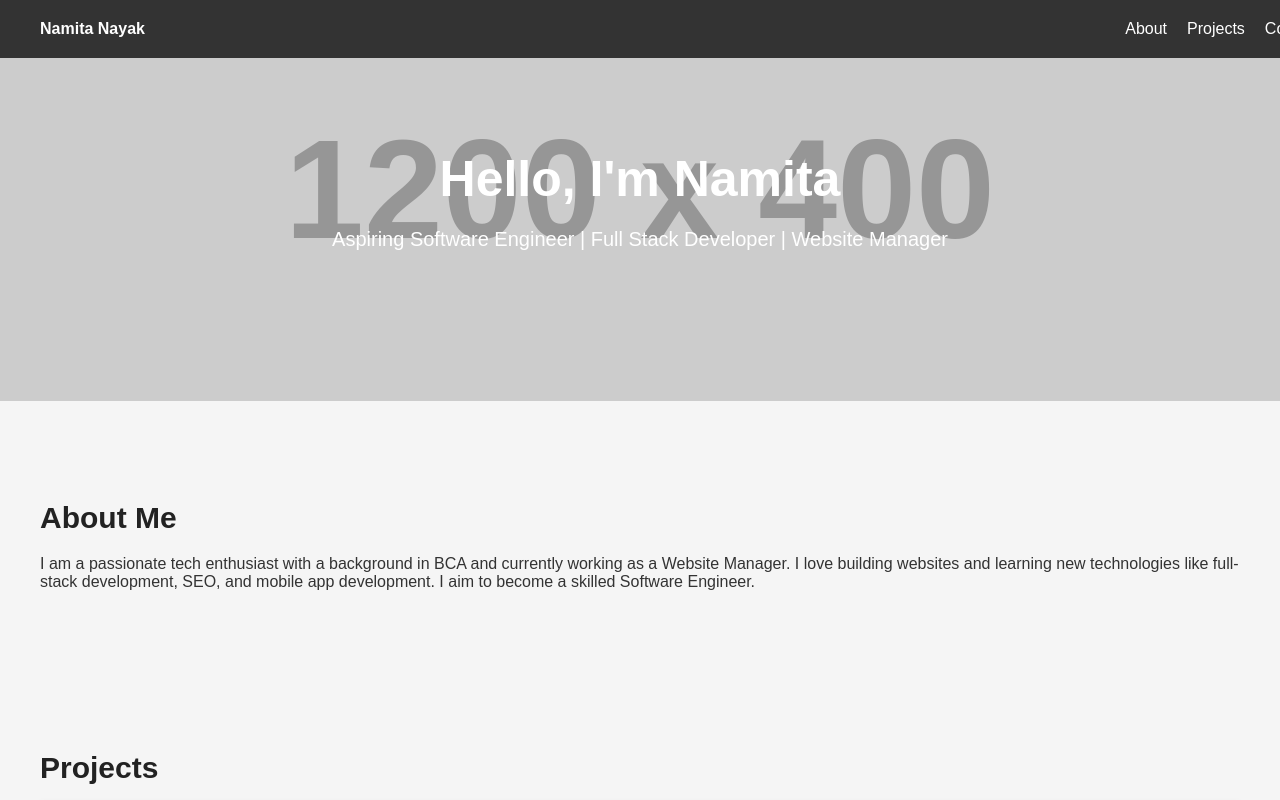
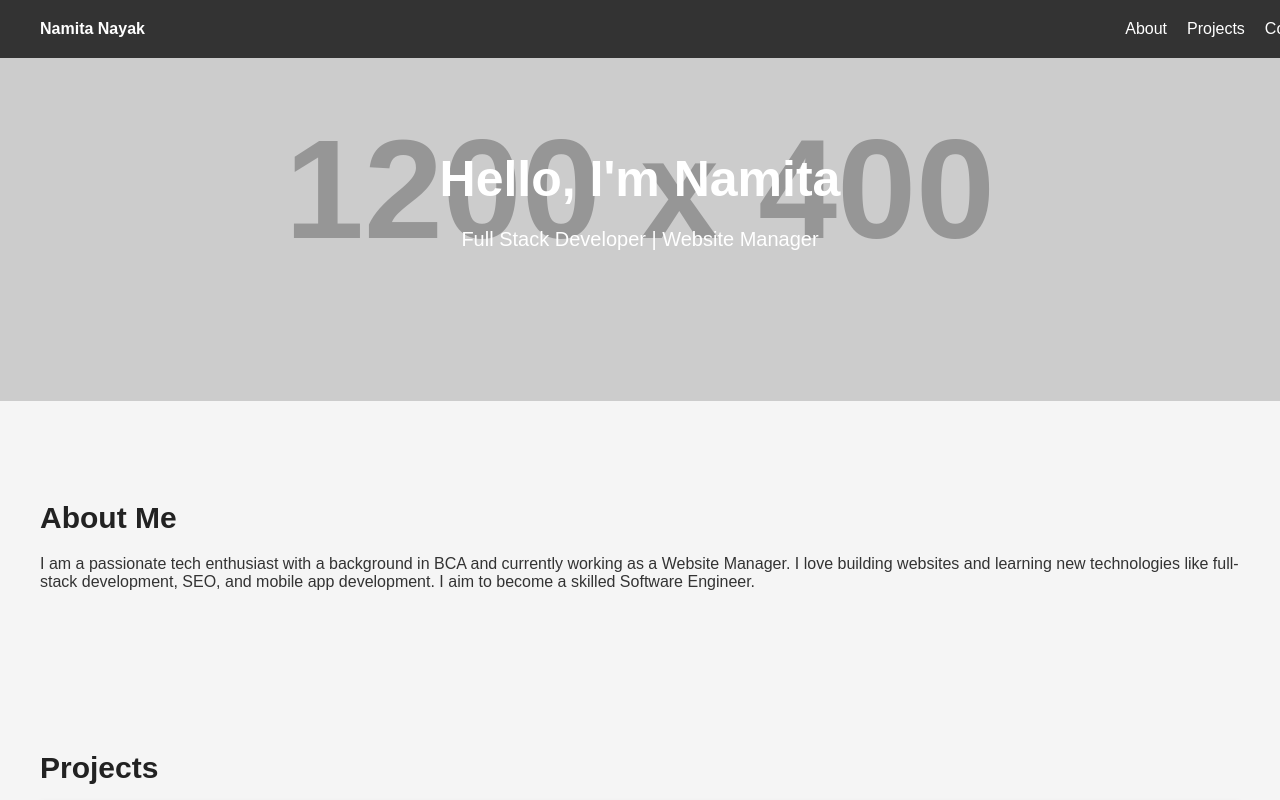
Before and after one commit to eji-ux/n-portpolio, a plain HTML site: page index.html in a window 1280 px wide. Shown: the top 800 px of the page. Drawn offline with Linux system fonts and the light colour scheme; placeholder pictures from the web are drawn by us.

Commit message:
Update index.html
Signed-off-by: namita-nayak <ejijobshr@gmail.com>

```diff
--- a/index.html
+++ b/index.html
@@ -122,7 +122,7 @@
 
   <section class="hero">
     <h1>Hello, I'm Namita</h1>
-    <p>Aspiring Software Engineer | Full Stack Developer | Website Manager</p>
+    <p> Full Stack Developer | Website Manager</p>
   </section>
 
   <section id="about">
```
